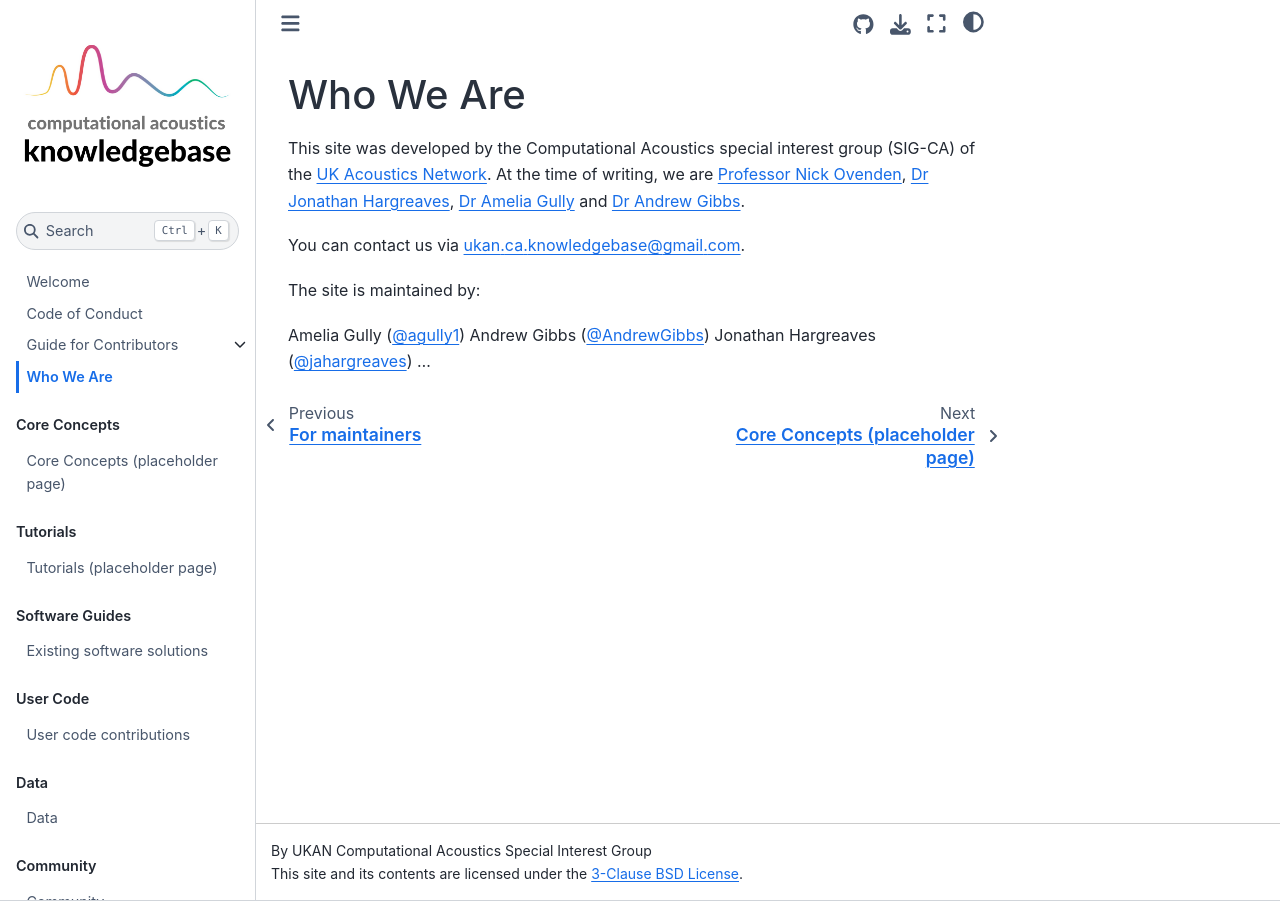
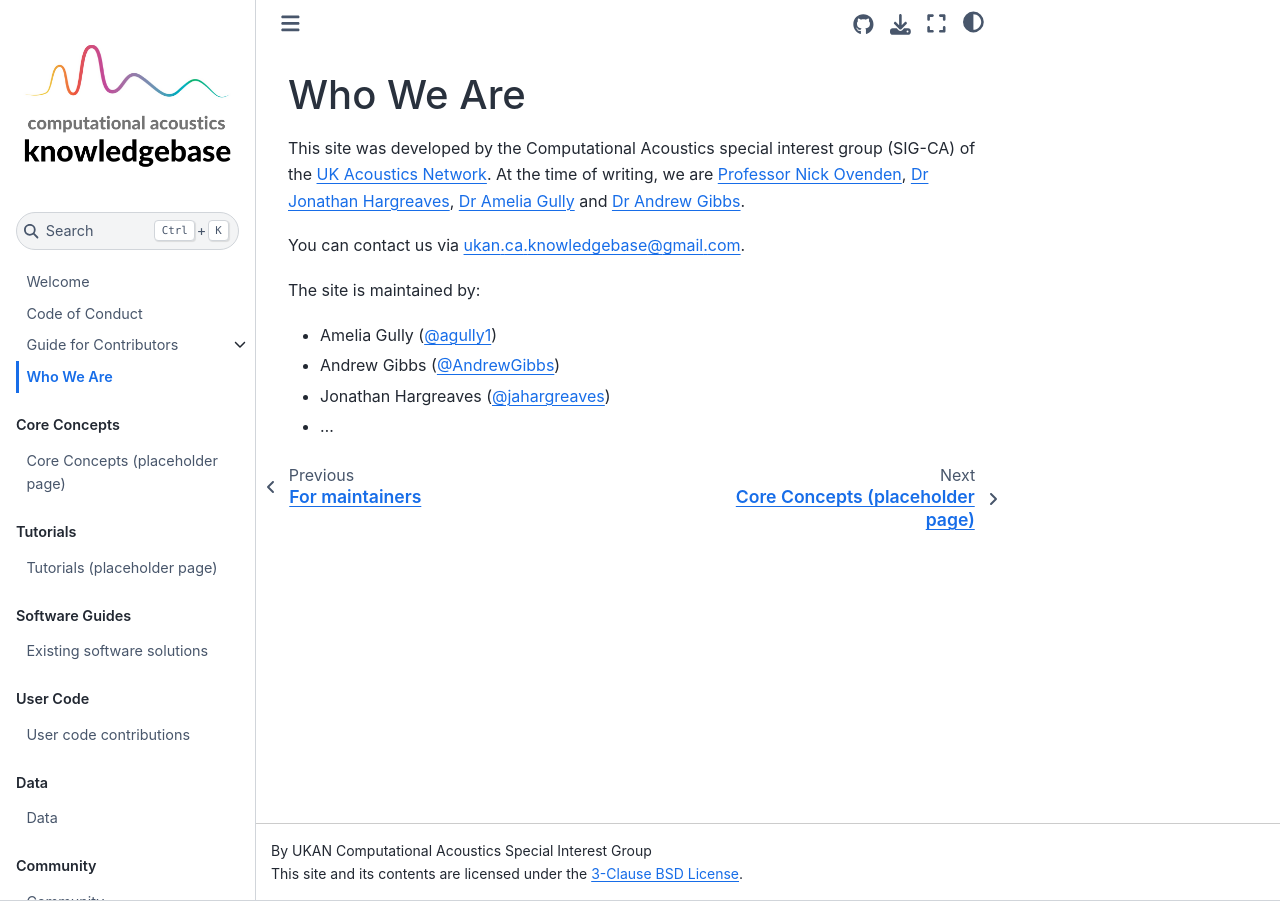
Before and after one commit to ukan-computational-acoustics/ca-knowledgebase, a Jupyter Book: the page built from about/who-we-are.md, in a window 1280 px wide. Built offline with Jupyter Book 1.0.4 settings and Sphinx 7.4.7 and the Sphinx Book theme 1.1.4, drawn with Linux system fonts in a browser that asks for light colours; pages that are not in the unit, such as notebooks, are missing from menus.

Commit message:
fix formatting of who we are page

```diff
--- a/about/who-we-are.md
+++ b/about/who-we-are.md
@@ -6,7 +6,7 @@ You can contact us via [ukan.ca.knowledgebase@gmail.com](mailto:ukan.ca.knowledg
 
 The site is maintained by:
 
-Amelia Gully ([@agully1](https://github.com/agully1))
-Andrew Gibbs ([@AndrewGibbs](https://github.com/AndrewGibbs))
-Jonathan Hargreaves ([@jahargreaves](https://github.com/jahargreaves))
-...
+* Amelia Gully ([@agully1](https://github.com/agully1))
+* Andrew Gibbs ([@AndrewGibbs](https://github.com/AndrewGibbs))
+* Jonathan Hargreaves ([@jahargreaves](https://github.com/jahargreaves))
+* ...
```
Also changed, not shown: 4 other files.
